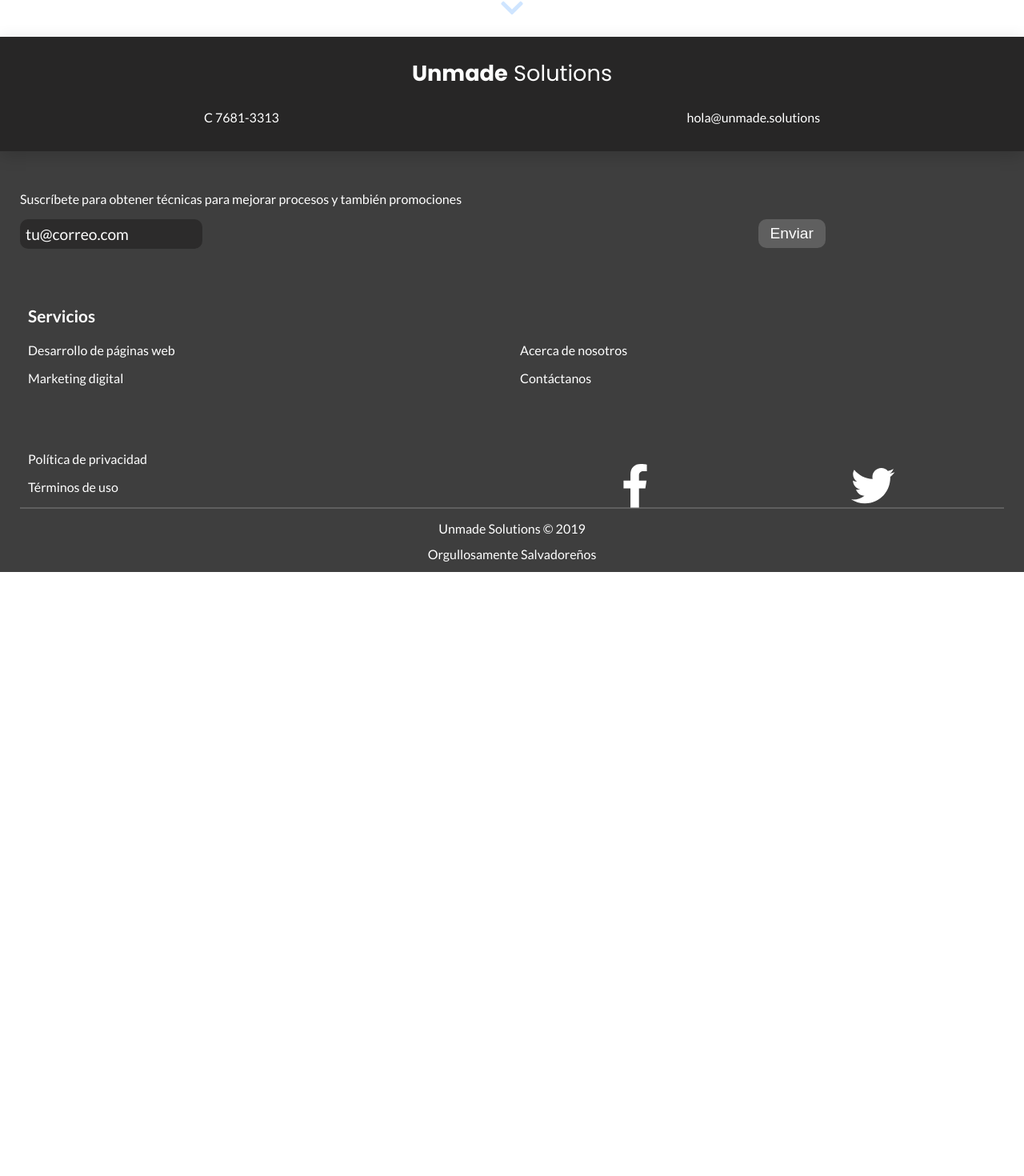
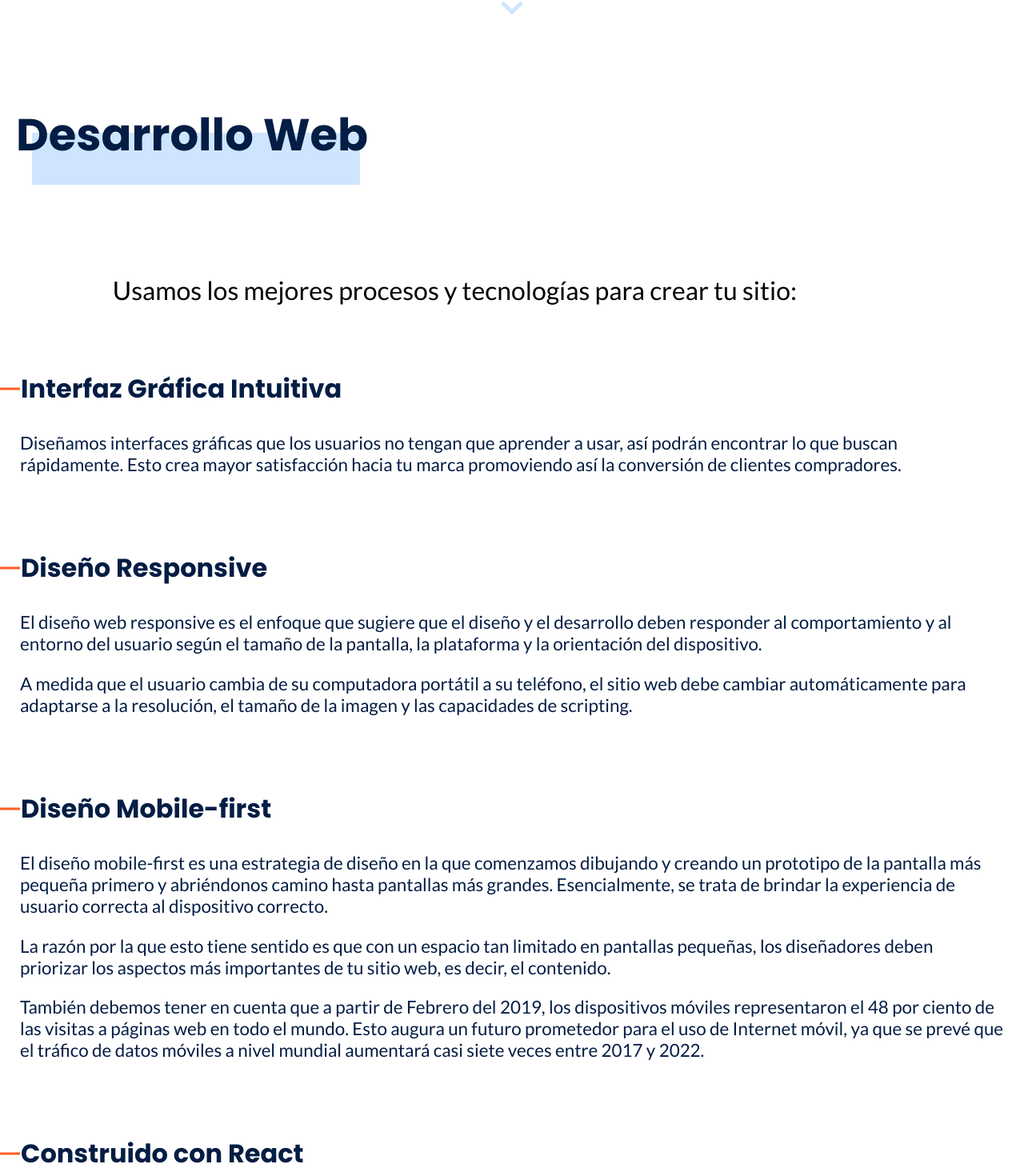
Before and after one commit to jlvalport/unmade-solutions, a React (Create React App) app: page /servicio-desarrollo-web in a window 1280 px wide. Shown: the part 754-2224 px from the top of the page at 80% size. Before the commit the page ends 1469 px from the top, so only its background shows below. Built offline with nearby package versions, Linux system fonts and the light colour scheme.

Commit message:
feat: dev service page service description

```diff
--- a/src/components/DevServicePage/DevServiceDescription/DevServiceDescription.js
+++ b/src/components/DevServicePage/DevServiceDescription/DevServiceDescription.js
@@ -0,0 +1,46 @@
+import React from 'react';
+
+import classes from './DevServiceDescription.module.scss';
+import SectionTitle from '../../UI/SectionTitle/SectionTitle';
+import InfoPiece from '../../UI/InfoPiece/InfoPiece';
+
+const DevServiceDescription = () => {
+    return (
+        <React.Fragment>
+            <SectionTitle tag='h2'>Desarrollo Web</SectionTitle>
+            <p className={classes.serviceIntro}>Usamos los mejores procesos y tecnologías para crear tu sitio:</p>
+            <InfoPiece title='Interfaz Gráfica Intuitiva'>
+                <p>Diseñamos interfaces gráficas que los usuarios no tengan que aprender a usar, así podrán encontrar lo que buscan rápidamente. Esto crea mayor satisfacción hacia tu marca promoviendo así la conversión de clientes compradores.</p>
+            </InfoPiece>
+            <InfoPiece title='Diseño Responsive'>
+                <p>El diseño web responsive es el enfoque que sugiere que el diseño y el desarrollo deben responder al comportamiento y al entorno del usuario según el tamaño de la pantalla, la plataforma y la orientación del dispositivo.</p>
+                <p>A medida que el usuario cambia de su computadora portátil a su teléfono, el sitio web debe cambiar automáticamente para adaptarse a la resolución, el tamaño de la imagen y las capacidades de scripting.</p>
+            </InfoPiece>
+            <InfoPiece title='Diseño Mobile-first'>
+                <p>El diseño mobile-first es una estrategia de diseño en la que comenzamos dibujando y creando un prototipo de la pantalla más pequeña primero y abriéndonos camino hasta pantallas más grandes. Esencialmente, se trata de brindar la experiencia de usuario correcta al dispositivo correcto.</p>
+                <p>La razón por la que esto tiene sentido es que con un espacio tan limitado en pantallas pequeñas, los diseñadores deben priorizar los aspectos más importantes de tu sitio web, es decir, el contenido.</p>
+                <p>También debemos tener en cuenta que a partir de Febrero del 2019, los dispositivos móviles representaron el 48 por ciento de las visitas a páginas web en todo el mundo. Esto augura un futuro prometedor para el uso de Internet móvil, ya que se prevé que el tráfico de datos móviles a nivel mundial aumentará casi siete veces entre 2017 y 2022.</p>
+            </InfoPiece>
+            <InfoPiece title='Construido con React'>
+                <p>Con el principio de que el HTML y JavaScript están obligados a colaborar de lado a lado, React se creó con una mentalidad empresarial al aprovechar la velocidad de carga de la página web más rápida, la facilidad de SEO y la reutilización del código mediante la combinación de las dos tecnologías.</p>
+                <p>Esto promueve que los usuarios no se vayan de la página antes que cargue, ya que ayuda a que el tiempo de carga sea más rápido, generando más ventas hacia tu empresa. </p>
+                <p>Así mismo, la facilidad de crear componentes agiliza el tiempo de desarrollo y mantenimiento del sitio.</p>
+            </InfoPiece>
+            <InfoPiece title='SEO'>
+                <p>SEO significa optimización de motores de búsqueda. Es el proceso de obtener tráfico de los resultados de búsqueda gratuitos, orgánicos, editoriales o naturales en los motores de búsqueda.</p>
+            </InfoPiece>
+            <InfoPiece title='Construido con Accesibilidad'>
+                <p>La accesibilidad es un atributo importante para cada sitio web, ya sea grande y complejo, o pequeño y simple. Un sitio web creado con accesibilidad en mente significa que puede ser visitado y utilizado fácilmente por todos, incluidas las personas con discapacidades.</p>
+                <p>Implementamos en tu sitio la Iniciativa de Accesibilidad Web - Aplicaciones de Internet Enriquecidas Accesibles (WAI-ARIA) para que tus usuarios con ceguera y baja visión, sordera y pérdida auditiva, movimiento limitado, especialmente a las personas que dependen de los lectores de pantalla y a las personas que no pueden usar un mouse puedan navegar y entender fácilmente la información que les quieras transmitir.</p>
+                <p>Con un sitio web accesible podrás alcanzar a una audiencia más grande en todo el mundo expandiendo tu marca hacia a las fronteras a donde muchos no han llegado.</p>
+            </InfoPiece>
+            <InfoPiece title='Diseño Offline-first'>
+                <p>La capacidad fuera de línea es una característica clave de las aplicaciones web progresivas modernas, y es indispensable en circunstancias cuando tenemos una conexión a internet lenta o inexistente, esto le puede ocurrir a tus usuarios en cualquier momento. Sin embargo, cuando aplicamos el diseño offline-first tus usuarios tendrán la capacidad de ver la página nuevamente aún cuando les falle la conexión a internet. </p>
+                <p>Dejarás de tratar la falta de conectividad como un error. Tu sitio web debe ser capaz de manejar las desconexiones y continuar con el negocio de la manera más ingeniosa posible.</p>
+                <p>La calidad en un servicio o producto no es lo que pones en él. Es lo que el cliente obtiene de ello.</p>
+            </InfoPiece>
+        </React.Fragment>
+    );
+}
+
+export default DevServiceDescription
--- a/src/components/DevServicePage/DevServiceDescription/DevServiceDescription.module.scss
+++ b/src/components/DevServicePage/DevServiceDescription/DevServiceDescription.module.scss
@@ -0,0 +1,4 @@
+.serviceIntro {
+    font-size: 2rem;
+    margin: 1em 11% 80px;
+}
--- a/src/components/DevServicePage/DevServicePage.js
+++ b/src/components/DevServicePage/DevServicePage.js
@@ -2,11 +2,15 @@ import React from 'react';
 
 import classes from './DevServicePage.module.scss';
 import LandingDevSection from './LandingDevSection/LandingDevSection';
+import DevServiceDescription from './DevServiceDescription/DevServiceDescription';
+import QuoteSection from '../UI/QuoteSection/QuoteSection';
 
 const DevServicePage = () => {
     return (
         <main>
             <LandingDevSection />
+            <DevServiceDescription />
+            <QuoteSection fontSize='2.2'>La calidad en un servicio o producto no es lo que pones en él. Es lo que el cliente obtiene de ello.</QuoteSection>
         </main>
     );
 };
--- a/src/components/DevServicePage/LandingDevSection/LandingDevSection.module.scss
+++ b/src/components/DevServicePage/LandingDevSection/LandingDevSection.module.scss
@@ -7,6 +7,7 @@
     height: 100vh;
     padding-top: $mobil-landing-space;
     position: relative;
+    margin: 0 0 80px;
 }
 
 .landingTextBox {
--- a/src/components/LandingPage/LandingPage.js
+++ b/src/components/LandingPage/LandingPage.js
@@ -10,7 +10,7 @@ const LandingPage = () => {
         <main>
             <LandingSection />
             <ServicesSection />
-            <QuoteSection>Hacemos <br />Arte <span>&amp;</span> <br />Ciencia</QuoteSection>
+            <QuoteSection fontSize='3.6'>Hacemos <br /><b>Arte</b> <span>&amp;</span> <br /><b>Ciencia</b></QuoteSection>
             <ContactSection />
         </main>
     );
--- a/src/components/UI/QuoteSection/QuoteSection.js
+++ b/src/components/UI/QuoteSection/QuoteSection.js
@@ -9,7 +9,7 @@ const QuoteSection = props => {
             <img src={triangleVector} alt='' className={classes.triangleVector} />
             <img src={triangleVector} alt='' className={classes.triangleVector} />
             <div className={classes.innerBox}>
-                <p>{props.children}</p>
+                <p style={{fontSize: props.fontSize + 'rem'}}>{props.children}</p>
             </div>
         </section>
     );
--- a/src/components/UI/QuoteSection/QuoteSection.module.scss
+++ b/src/components/UI/QuoteSection/QuoteSection.module.scss
@@ -32,7 +32,6 @@
     border: 1px #fff solid;
 
     p {
-        font-size: 3.6rem;
         color: #fff;
 
         span {
--- a/src/components/UI/SectionTitle/SectionTitle.js
+++ b/src/components/UI/SectionTitle/SectionTitle.js
@@ -8,8 +8,18 @@ class SectionTitle extends React.Component {
     }
 
     componentDidMount() {
-        const titleWidth = document.querySelector('.' + classes.title).offsetWidth;
-        const titleHeight = document.querySelector('.' + classes.title).offsetHeight;
+        const title = document.querySelector('.' + classes.title);
+        const titleBox = document.querySelector('.' + classes.titleBox);
+        let titleWidth = title.offsetWidth;
+        const titleHeight = title.offsetHeight;
+        const maxWidth = (window.innerWidth > 0) ? window.innerWidth : window.screen.width;
+        const titleBoxStyle = titleBox.currentStyle || window.getComputedStyle(titleBox);
+        const marginLeftOfTitle = parseInt(titleBoxStyle.marginLeft, 10)
+
+        if (titleWidth >= (maxWidth - marginLeftOfTitle)) {
+            titleWidth -= 40;
+        }
+
         this.setState({
             titleBgStyles: {
                 width: titleWidth + 'px',
@@ -28,7 +38,7 @@ class SectionTitle extends React.Component {
         return (
             <div className={classes.titleBox}>
                 <div className={classes.titleBg} style={this.state.titleBgStyles}></div>
-                <SpecificComponent className={classes.title}> {this.props.children}</SpecificComponent>
+                <SpecificComponent className={classes.title}>{this.props.children}</SpecificComponent>
             </div>
         );
     }
--- a/src/components/UI/SectionTitle/SectionTitle.module.scss
+++ b/src/components/UI/SectionTitle/SectionTitle.module.scss
@@ -7,7 +7,7 @@
     display: inline-block;
     width: auto;
     height: auto;
-    margin: 0 0 70px 20px;
+    margin: 0 0 100px 20px;
 }
 
 .title {
@@ -22,6 +22,6 @@
 .titleBg {
     position: absolute;
     background: $mainTitleBg;
-    transform: translate(20px, 20px);
+    transform: translate(20px, 40px);
 
 }
```
Also changed, not shown: src/components/UI/NextPageSection/NextPageSection.js (added), src/components/UI/NextPageSection/NextPageSection.module.scss (added).
